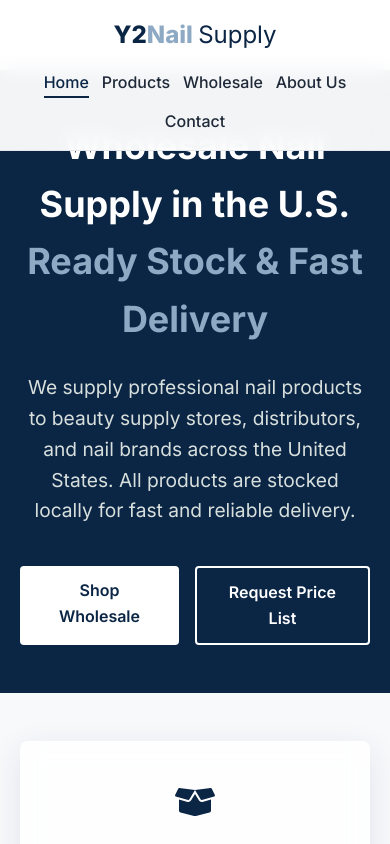
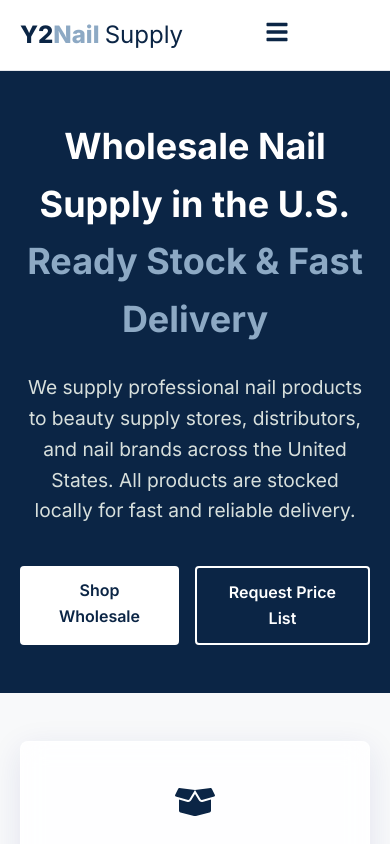
Before and after one commit to slashgu/vuelabsupply, a React (Vite) app in the folder y2-nail-supply/: page / in a window 390 px wide. Shown: the top 844 px of the page. Built offline with nearby package versions, Linux system fonts and the light colour scheme.

Commit message:
Implement mobile hamburger menu

```diff
--- a/y2-nail-supply/src/components/Navbar.jsx
+++ b/y2-nail-supply/src/components/Navbar.jsx
@@ -1,7 +1,13 @@
+import { useState } from 'react'
 import { Link, useLocation } from 'react-router-dom'
+import { FaBars, FaTimes } from 'react-icons/fa'
 
 const Navbar = () => {
   const location = useLocation();
+  const [isOpen, setIsOpen] = useState(false);
+
+  const toggleMenu = () => setIsOpen(!isOpen);
+  const closeMenu = () => setIsOpen(false);
 
   const links = [
     { name: 'Home', path: '/' },
@@ -23,20 +29,27 @@
       padding: '1rem 0'
     }}>
       <div className="container" style={{ display: 'flex', justifyContent: 'space-between', alignItems: 'center' }}>
-        <Link to="/" style={{ fontSize: '1.5rem', fontWeight: 800, color: 'var(--primary-color)' }}>
+        <Link to="/" onClick={closeMenu} style={{ fontSize: '1.5rem', fontWeight: 800, color: 'var(--primary-color)' }}>
           Y2<span style={{ color: 'var(--accent-color)' }}>Nail</span> <span style={{ fontWeight: 400 }}>Supply</span>
         </Link>
+
+        <button className="mobile-menu-btn" onClick={toggleMenu}>
+          {isOpen ? <FaTimes /> : <FaBars />}
+        </button>
+
         <nav>
-          <ul style={{ listStyle: 'none', display: 'flex', gap: '2rem' }}>
+          <ul className={`nav-links ${isOpen ? 'open' : ''}`} style={{ listStyle: 'none', display: 'flex', gap: '2rem' }}>
             {links.map((link) => (
               <li key={link.path}>
                 <Link
                   to={link.path}
+                  onClick={closeMenu}
                   style={{
                     fontWeight: 500,
                     color: location.pathname === link.path ? 'var(--primary-color)' : 'var(--text-dark)',
                     borderBottom: location.pathname === link.path ? '2px solid var(--primary-color)' : 'none',
-                    paddingBottom: '0.25rem'
+                    paddingBottom: '0.25rem',
+                    display: 'block'
                   }}
                 >
                   {link.name}
--- a/y2-nail-supply/src/index.css
+++ b/y2-nail-supply/src/index.css
@@ -55,6 +55,15 @@
   border: none;
 }
 
+.mobile-menu-btn {
+  display: none;
+  background: none;
+  border: none;
+  color: var(--primary-color);
+  font-size: 1.5rem;
+  cursor: pointer;
+}
+
 .btn-primary {
   background-color: var(--primary-color);
   color: white;
@@ -106,15 +115,34 @@
 
   section { padding: 3rem 0 !important; }
 
-  /* Navbar stack */
+  /* Navbar Hamburger Menu */
   header .container {
-    flex-direction: column !important;
-    gap: 1rem;
+    flex-direction: row !important;
+    justify-content: space-between !important;
   }
-  header nav ul {
-    flex-wrap: wrap;
-    justify-content: center;
-    gap: 0.8rem !important;
+
+  .mobile-menu-btn {
+    display: block !important;
+  }
+
+  .nav-links {
+    position: absolute;
+    top: 100%;
+    left: 0;
+    width: 100%;
+    background: white;
+    flex-direction: column;
+    padding: 2rem;
+    gap: 2rem !important;
+    text-align: center;
+    border-bottom: 1px solid var(--border-color);
+    box-shadow: 0 4px 6px -1px rgba(0, 0, 0, 0.1);
+    clip-path: polygon(0 0, 100% 0, 100% 0, 0 0);
+    transition: all 0.3s ease-out;
+  }
+
+  .nav-links.open {
+    clip-path: polygon(0 0, 100% 0, 100% 100%, 0 100%);
   }
 
   /* Flex wrap adjustments for Products and Home */
```
